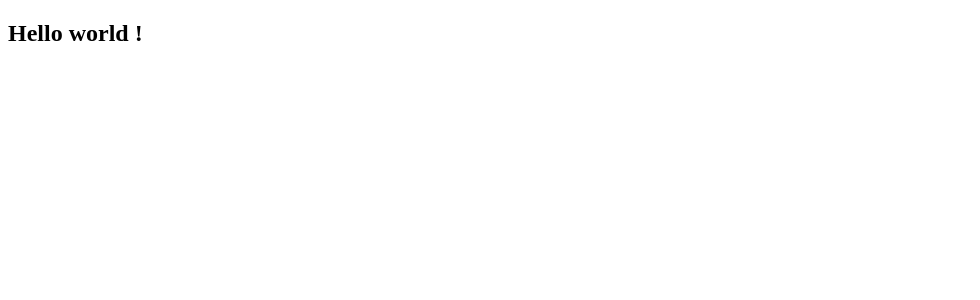
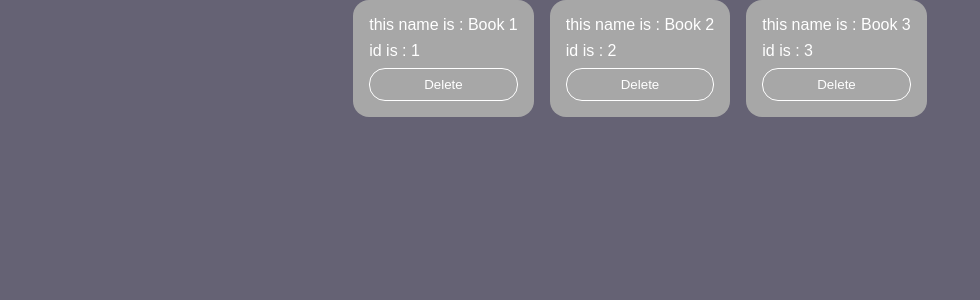
Before and after one commit to womoboy/react-sample-01, a React (Create React App) app: page / in a window 1280 px wide. Shown: the top 300 px of the page, without its empty margins (0-980 px from the left). Built offline with nearby package versions, Linux system fonts and the light colour scheme.

Commit message:
add styles and onDelete method added

```diff
--- a/package.json
+++ b/package.json
@@ -9,6 +9,7 @@
     "react": "^18.1.0",
     "react-dom": "^18.1.0",
     "react-scripts": "5.0.1",
+    "sass": "^1.51.0",
     "web-vitals": "^2.1.4"
   },
   "scripts": {
--- a/src/App.js
+++ b/src/App.js
@@ -1,7 +1,20 @@
+import ProductList from './Components/productList/ProductList';
+import { useState } from 'react';
+
 const App = () => {
+    const [products, setProducts] = useState([
+        {id: 1, title: "Book 1"},
+        {id: 2, title: "Book 2"},
+        {id: 3, title: "Book 3"},
+    ]);
+
+    const productDelete = (id) => {
+        setProducts(products.filter((product)=> {return product.id !== id}))
+    }
+
     return (
         <>
-            <h2>Hello world !</h2>
+            <ProductList products={products} onDelete={productDelete} />
         </>
     )
 }
--- /dev/null
+++ b/src/Components/product/Product.js
@@ -0,0 +1,15 @@
+import './Product.scss';
+
+const Product = ({ product, onDelete }) => {
+    return (
+        <>
+            <li className='product'>
+                <p>this name is : {product.title}</p>
+                <p>id is : {product.id}</p>
+                <button onClick={ () => onDelete(product.id) }>Delete</button>
+            </li>
+        </>
+    )
+}
+
+export default Product;
--- /dev/null
+++ b/src/Components/product/Product.scss
@@ -0,0 +1,39 @@
+$gray: rgb(167, 167, 167);
+$white: white;
+$green: rgb(0, 255, 0);
+$orange: rgb(255, 166, 0);
+
+.product {
+    width: fit-content;
+    height: fit-content;
+    background-color: $gray;
+    display: flex;
+    row-gap: 0.5rem;
+    flex-direction: column;
+    padding: 1rem;
+    color: $white;
+    border-radius: 1rem;
+}
+
+.product:hover {
+    box-shadow: 0 0 1rem $white;
+}
+
+button {
+    color: $white;
+    outline: none;
+    border: 1px solid $white;
+    background-color: transparent;
+    border-radius: 1rem;
+    padding: 0.5rem;
+    user-select: none;
+}
+
+button:hover {
+    box-shadow: 0 0 1rem $white;
+}
+
+button:active {
+    color: $green;
+    box-shadow: 0 0 1rem $green;
+}
--- /dev/null
+++ b/src/Components/productList/ProductList.js
@@ -0,0 +1,14 @@
+import Product from '../product/Product';
+import './ProductList.scss';
+
+const ProductList = ({ products, onDelete }) => {
+    return (
+        <>
+            <ul className='productList'>
+                {products.map((product)=>{return <Product key={product.id} product={product} onDelete={onDelete} />})}
+            </ul>
+        </>
+    )
+}
+
+export default ProductList;
--- /dev/null
+++ b/src/Components/productList/ProductList.scss
@@ -0,0 +1,6 @@
+.productList {
+    display: flex;
+    justify-content: center;
+    place-content: center;
+    column-gap: 1rem;
+}
--- a/src/index.js
+++ b/src/index.js
@@ -1,5 +1,6 @@
 import ReactDOM from 'react-dom/client';
 import App from './App';
+import './index.scss';
 
 const root = ReactDOM.createRoot(document.getElementById('root'));
 root.render(<App />);
--- /dev/null
+++ b/src/index.scss
@@ -0,0 +1,12 @@
+$meloDark: rgb(101, 98, 116);
+
+* {
+    margin: 0;
+    padding: 0;
+    box-sizing: border-box;
+}
+
+body {
+    background-color: $meloDark;
+    font-family: sans-serif;
+}
```
Also changed, not shown: 1 other file (tests, documents, lock files or other folders).
